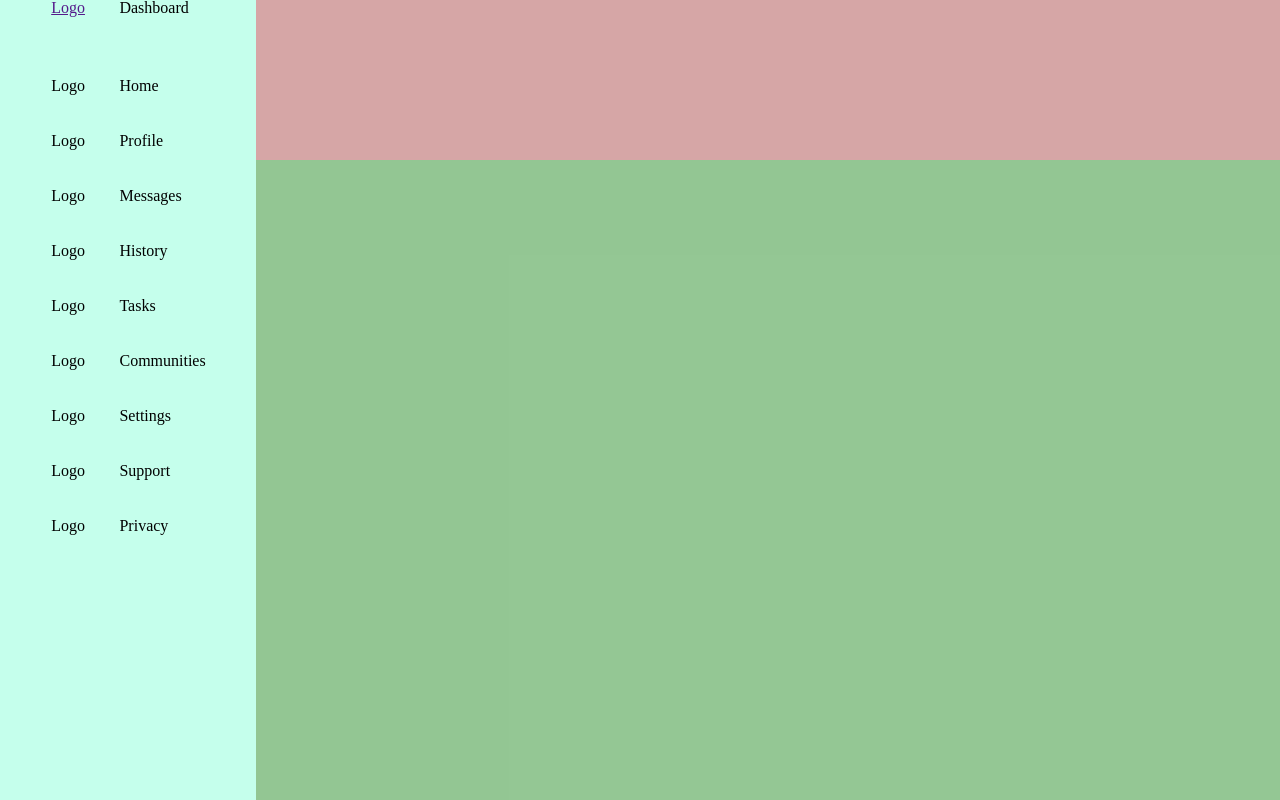
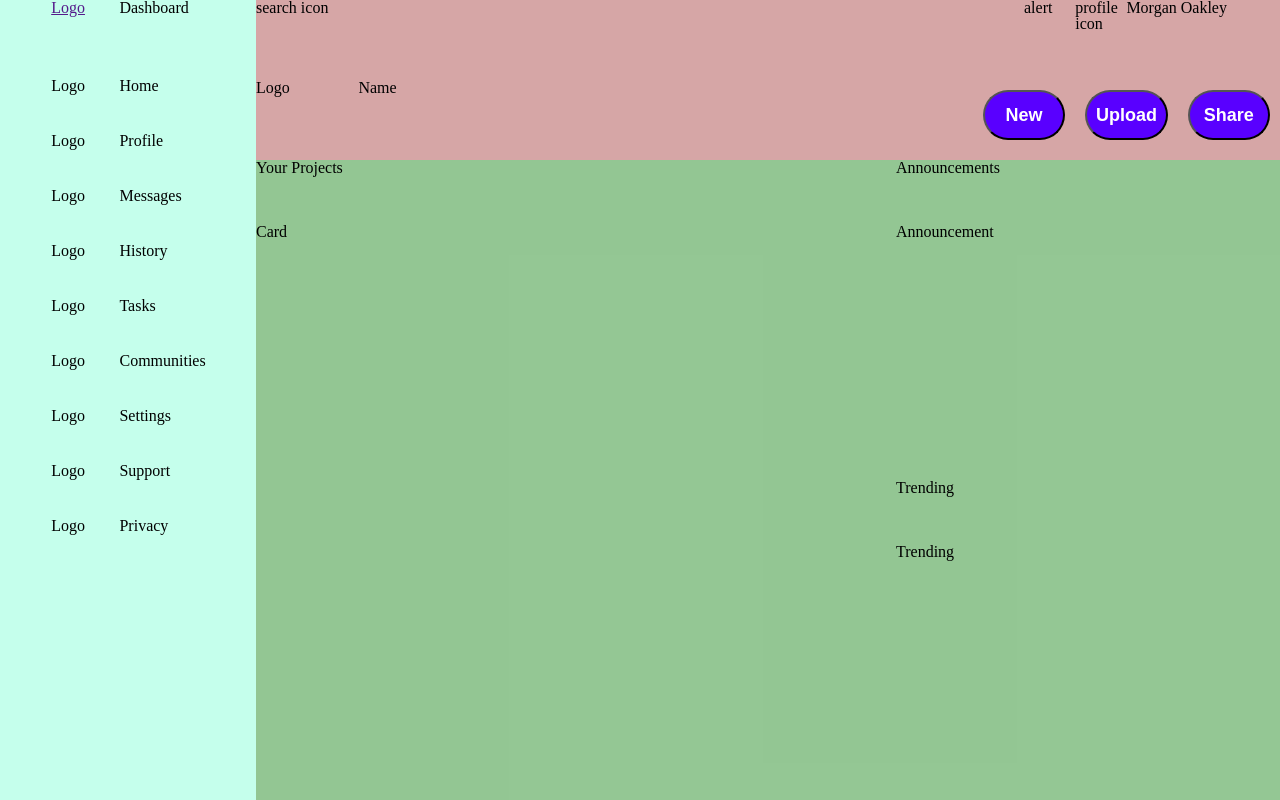
Before and after one commit to Ember-M/odin-admin-panel, a plain HTML site: page index.html in a window 1280 px wide. Drawn offline with Linux system fonts and the light colour scheme.

Commit message:
modified:   index.html 	modified:   style.css     Finalize initial layout framework.     Space content out with placeholders.

```diff
--- a/index.html
+++ b/index.html
@@ -41,8 +41,35 @@
             </ul>
         </div>
     </div>
-    <div class="headerContainer"></div>
-    <div class="contentContainer"></div>
+    <div class="headerContainer">
+        <div class="searchbarContainer">
+            <ul class="searchItemsLeft">
+                <li>search icon</li>
+            </ul>
+                <ul class="searchItemsRight">
+                <li>alert</li>
+                <li>profile icon</li>
+                <li>Morgan Oakley</li>
+            </ul>
+
+        </div>
+        <div class="headerLogo">Logo</div>
+        <div class="headerUserName">Name</div>
+        <div class="headerButtons">
+            <button>New</button>
+            <button>Upload</button>
+            <button>Share</button>
+        </div>
+    </div>
+    <div class="contentContainer">
+        <p id="proj">Your Projects</p>
+        <p id="ann">Announcements</p>
+        <p id="tren">Trending</p>
+        <div class="cardContainer">Card</div>
+        <div class="announcementContainer">Announcement</div>
+        <div class="trendingContainer">Trending</div>
+
+    </div>
 
 
 
--- a/style.css
+++ b/style.css
@@ -83,14 +83,76 @@ table {
     grid-column: 2/3;
     grid-row: 1/2;
     display: grid;
-    grid-template-columns: 2fr 1fr;
+    grid-template-columns: 1fr 6fr 3fr;
     grid-template-rows: 1fr 1fr;
+}
+.searchbarContainer{
+    height: 100%;
+    grid-row: 1/2;
+    grid-column: 1/4;
+    display: grid;
+    grid-template-columns: 75% 25%;
+}
+.headerLogo{
+    grid-column: 1/2;
+}
+.headerUserName{
+    grid-column: 2/3;
+}
+.headerButtons{
+    grid-column: 3/4;
+    display: grid;
+    gap: 20px;
+    margin: 10px;
+    grid-template-columns: 1fr 1fr 1fr;
+}
+.headerButtons>*{
+    height: 50px;
+    width: 100%;
+    border-radius: 32px;
+    background-color: rgb(89, 0, 255);
+    color: white;
+    font-size: large;
+    font-weight: bold;
+}
+.searchItemsLeft{
+    grid-column: 1/2;
+}
+.searchItemsRight{
+    grid-column: 2/3;
+    display: grid;
+    grid-template-columns: 1fr 1fr 3fr;
+
 }
 .contentContainer{
     background-color: rgba(34, 139, 34, 0.486);
     grid-column: 2/3;
     grid-row: 2/3;
     display: grid;
-    grid-template-columns: 3fr 1fr;
-    grid-template-rows: 1fr 1fr;
+    grid-template-columns: 5fr 3fr;
+    grid-template-rows: 1fr 4fr 1fr 4fr;
 }
+#proj{
+    grid-column: 1/2;
+    grid-row: 1/2;
+}
+#ann{
+    grid-row: 1/2;
+    grid-column: 2/3;
+}
+#tren{
+    grid-row: 3/4;
+    grid-column: 2/3;
+}
+.cardContainer{
+    grid-row: 2/5;
+    grid-column: 1/2;
+}
+.announcementContainer{
+    grid-row: 2/3;
+    grid-column: 2/3;
+}
+.trendingContainer{
+    grid-row: 4/5;
+    grid-column: 2/3;
+}
```
